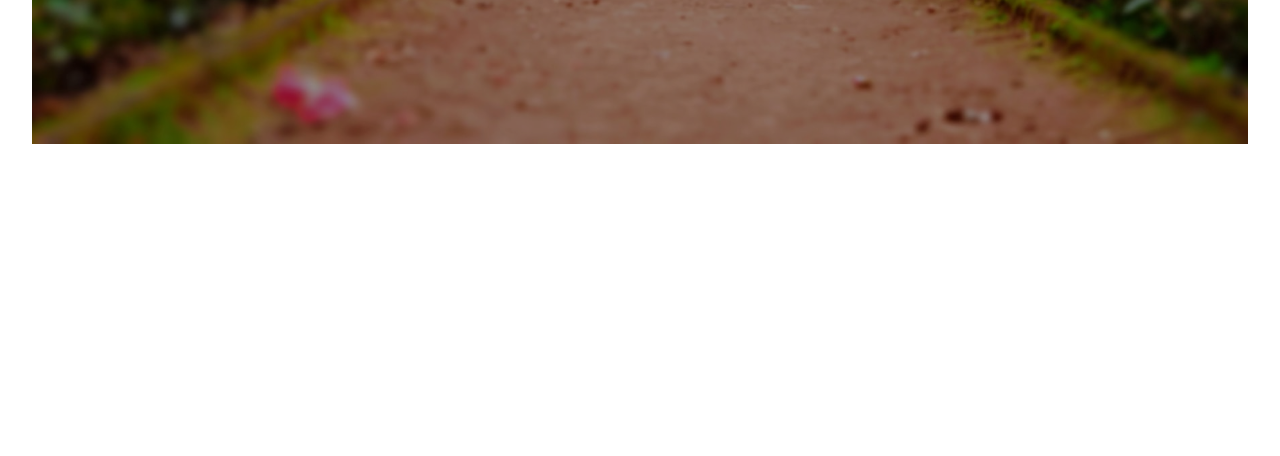
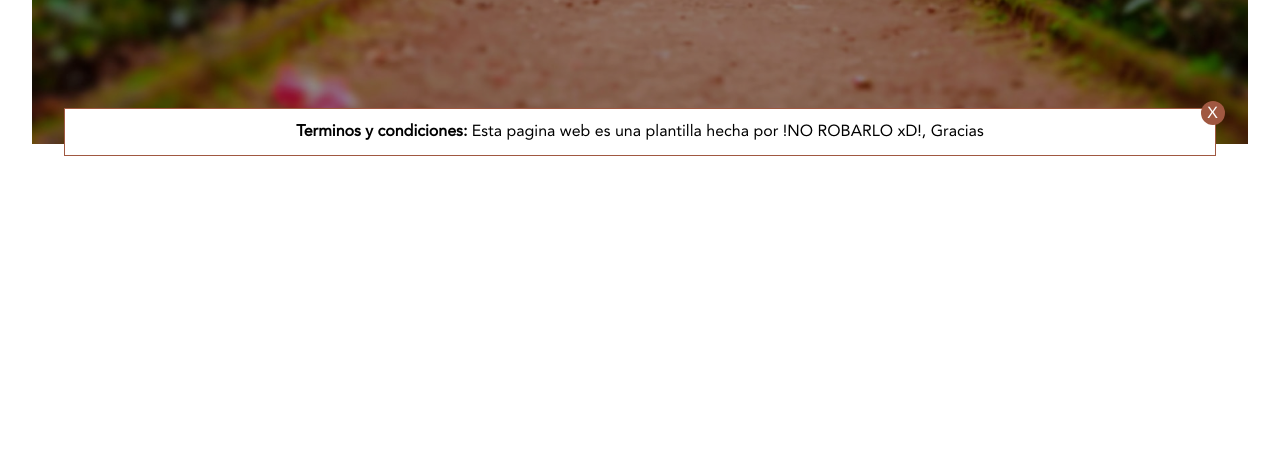
Before and after one commit to VigilioYonatan/Web-1, a plain HTML site: page index.html in a window 1280 px wide. Shown: the part 644-1100 px from the top of the page. Drawn offline with Linux system fonts and the light colour scheme.

Commit message:
terminos y condiciones add

```diff
--- a/css/style.css
+++ b/css/style.css
@@ -14,6 +14,42 @@
     --text-color-second:#fff;
     /* background  */
     --background-color-secondary: #123132;
+}
+
+/* condiciones  */
+.condition{
+    position: fixed;
+    bottom: 0;
+    left: 5%;
+    width: 90%;
+    border: .1rem solid var(--text-color-primary);
+    height: 3em;
+    background-color: white;
+    display: flex;
+    align-items: center;
+    justify-content: center;
+    z-index: 20;
+}
+
+.condition__close{
+    position: absolute;
+    top: -.5rem;
+    right: -.6rem;
+    width: 1.5rem;
+    height: 1.5rem;
+    background-color: var(--text-color-primary);
+    text-align: center;
+    line-height: 1.5rem;
+    border-radius: 50%;
+    color: var(--text-color-second);
+    cursor: pointer;
+    border: none;
+}
+
+.condition__text{
+    width: 95%;
+    font-size: 1rem;
+    text-align: center;
 }
 /* header */
 .header{
@@ -671,6 +707,7 @@ box-shadow: -.1em .1em 3em var(--text-color-primary);
 .footer-card2-card-redes__ico:active{
     transform: scale(1.2);
 }
+/* fin footer  */
 
 @media (hover:hover){
     .header__logo:hover, .navbar-nav1__link:hover, .navbar-nav2__link:hover {
@@ -800,6 +837,10 @@ box-shadow: -.1em .1em 3em var(--text-color-primary);
     }
 }
 @media screen and (max-width: 650px) {
+    .condition__text{
+        font-size: .8rem;
+
+    }
     .navbar-nav1{
         width: 50%;
     }
--- a/index.html
+++ b/index.html
@@ -11,6 +11,12 @@
     <link rel="stylesheet" href="./css/animateScroll.css">
 </head>
 <body>
+    <!-- Condiciones -->
+    <div class="condition">
+        <p class="condition__text"><b>Terminos y condiciones: </b>Esta pagina web es una plantilla hecha por !NO ROBARLO xD!, Gracias</p>
+        <button class="condition__close" id="conditionClose">X</button>
+    </div>
+    <!-- fin condition -->
     <!-- header  -->
     <header class="header">
         <div class="header__btn" >
@@ -24,7 +30,7 @@
             <a href="#Tienda" class="navbar-nav1__link">Tienda</a>
             <a href="#Somos" class="navbar-nav1__link">Quiénes somos</a>
             <a href="#Faq" class="navbar-nav1__link">FAQ</a>
-            <a href="#" class="navbar-nav1__link">Contacto</a>
+            <a href="#Contacto" class="navbar-nav1__link">Contacto</a>
         </div>
         <div class="navbar-nav2">
             <span class="navbar-nav2__call">Llámanos al <b>968-662-477</b></span>
@@ -141,7 +147,7 @@
         </form>
     </section>
     <!-- fin formulario contactos  -->
-    <footer class="footer">
+    <footer class="footer" id="Contacto">
         <div class="footer-card1">
             <div class="footer-card1-card" data-aos="fade-right">
                 <h3 class="footer-card1-card__title">TIENDA</h3>
--- a/js/main.js
+++ b/js/main.js
@@ -1,3 +1,11 @@
+// terminos y condiciones
+
+const terminos = document.getElementById('conditionClose');
+function cerrarTerminos() {
+    terminos.parentElement.remove();
+}
+terminos.addEventListener('click', cerrarTerminos);
+
 // boton responsive header hamburguesa
 const btn_hamburguer = document.querySelector('#btn-responsive');
 const navbar1 = document.querySelector('.navbar-nav1');
```
